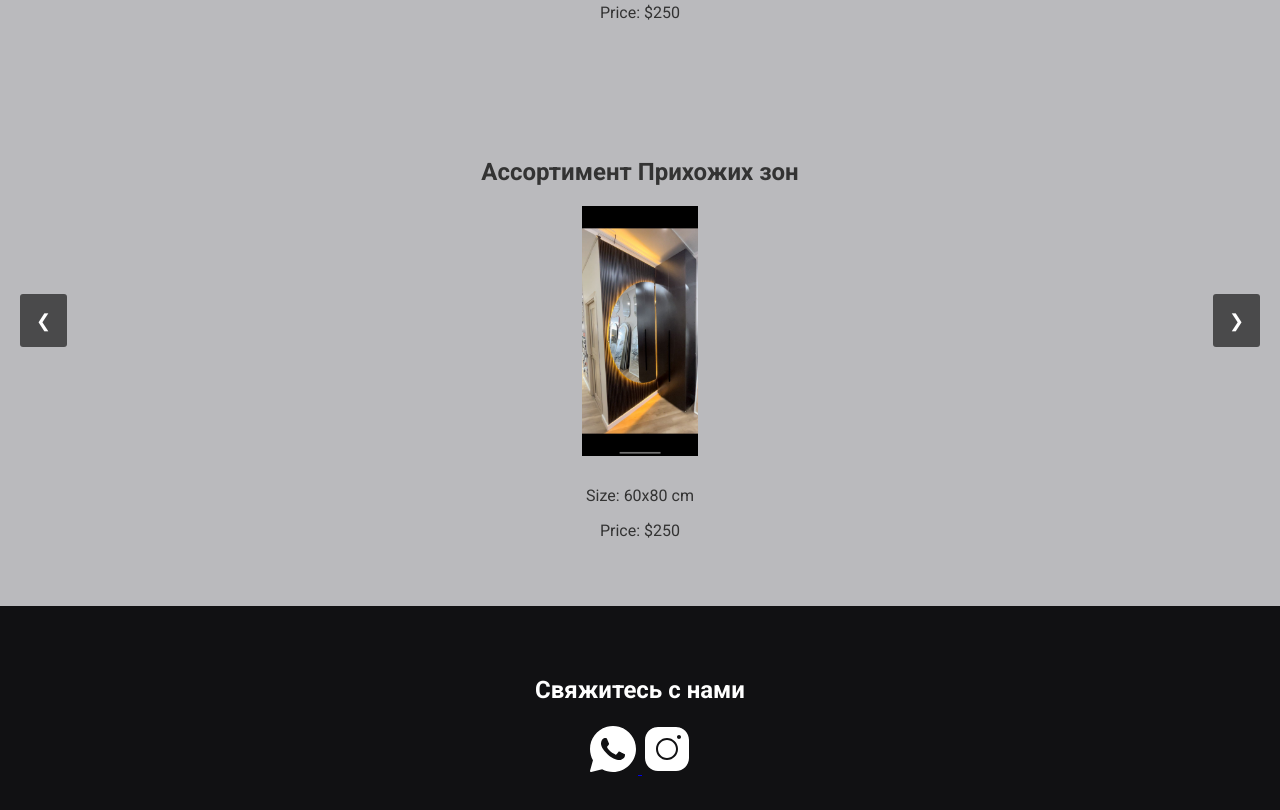
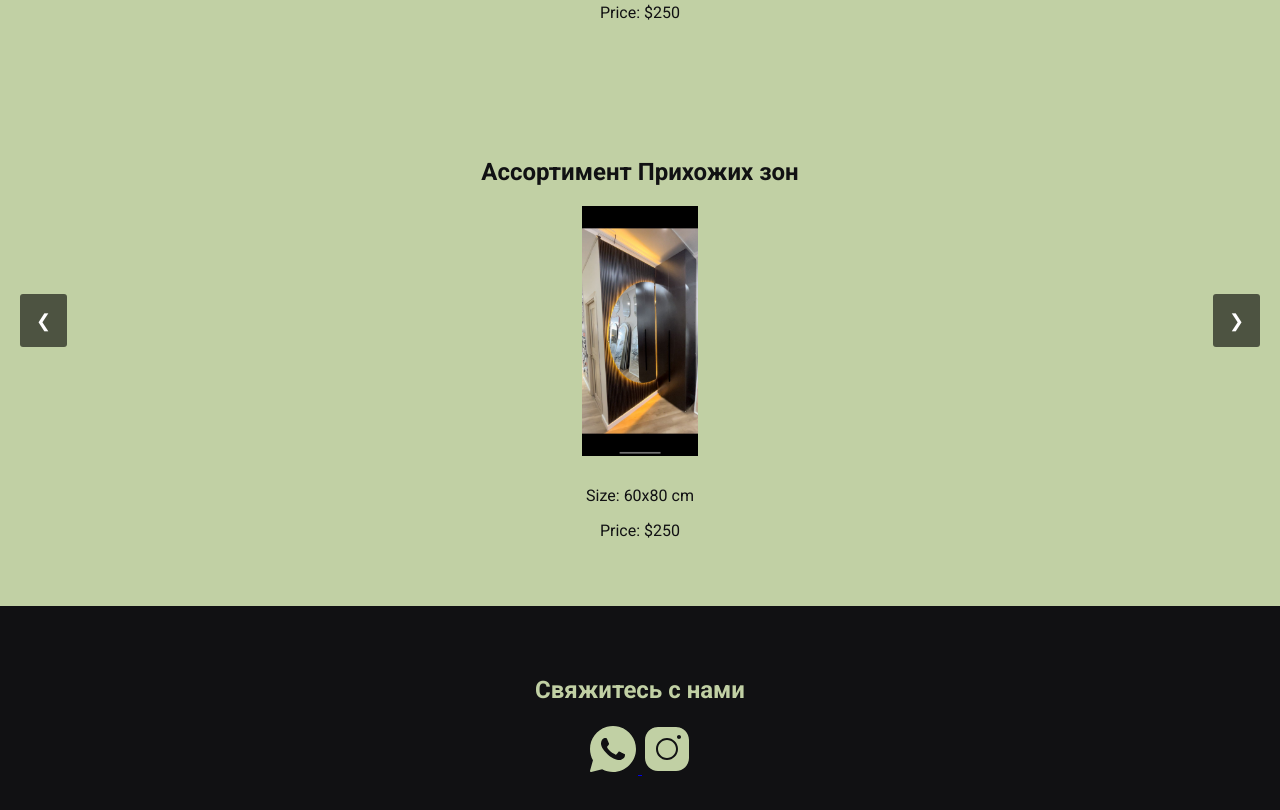
Before and after one commit to supermario7777/TV_zone_landing_page, a plain HTML site: page index.html in a window 1280 px wide. Shown: the part 797-1607 px from the top of the page. Drawn offline with Linux system fonts and the light colour scheme.

Commit message:
final updates

```diff
--- a/index.html
+++ b/index.html
@@ -66,12 +66,12 @@
     <section id="contact">
         <h2>Свяжитесь с нами</h2>
         <a href="https://wa.me/87018724393" target="_blank">
-        <svg xmlns="http://www.w3.org/2000/svg" x="0px" y="0px" width="50" height="50" viewBox="0 0 50 50" style="fill: white;">
+        <svg xmlns="http://www.w3.org/2000/svg" x="0px" y="0px" width="50" height="50" viewBox="0 0 50 50" style="fill: #C1D0A4;">
             <path d="M25,2C12.318,2,2,12.318,2,25c0,3.96,1.023,7.854,2.963,11.29L2.037,46.73c-0.096,0.343-0.003,0.711,0.245,0.966 C2.473,47.893,2.733,48,3,48c0.08,0,0.161-0.01,0.24-0.029l10.896-2.699C17.463,47.058,21.21,48,25,48c12.682,0,23-10.318,23-23 S37.682,2,25,2z M36.57,33.116c-0.492,1.362-2.852,2.605-3.986,2.772c-1.018,0.149-2.306,0.213-3.72-0.231 c-0.857-0.27-1.957-0.628-3.366-1.229c-5.923-2.526-9.791-8.415-10.087-8.804C15.116,25.235,13,22.463,13,19.594 s1.525-4.28,2.067-4.864c0.542-0.584,1.181-0.73,1.575-0.73s0.787,0.005,1.132,0.021c0.363,0.018,0.85-0.137,1.329,1.001 c0.492,1.168,1.673,4.037,1.819,4.33c0.148,0.292,0.246,0.633,0.05,1.022c-0.196,0.389-0.294,0.632-0.59,0.973 s-0.62,0.76-0.886,1.022c-0.296,0.291-0.603,0.606-0.259,1.19c0.344,0.584,1.529,2.493,3.285,4.039 c2.255,1.986,4.158,2.602,4.748,2.894c0.59,0.292,0.935,0.243,1.279-0.146c0.344-0.39,1.476-1.703,1.869-2.286 s0.787-0.487,1.329-0.292c0.542,0.194,3.445,1.604,4.035,1.896c0.59,0.292,0.984,0.438,1.132,0.681 C37.062,30.587,37.062,31.755,36.57,33.116z"></path>
         </svg>
         </a>
         <a href="https://instagram.com/kulsary_dekor" target="_blank">
-        <svg xmlns="http://www.w3.org/2000/svg" x="0px" y="0px" width="50" height="50" viewBox="0 0 50 50" style="fill: white;">
+        <svg xmlns="http://www.w3.org/2000/svg" x="0px" y="0px" width="50" height="50" viewBox="0 0 50 50" style="fill: #C1D0A4;">
             <path d="M 16 3 C 8.83 3 3 8.83 3 16 L 3 34 C 3 41.17 8.83 47 16 47 L 34 47 C 41.17 47 47 41.17 47 34 L 47 16 C 47 8.83 41.17 3 34 3 L 16 3 z M 37 11 C 38.1 11 39 11.9 39 13 C 39 14.1 38.1 15 37 15 C 35.9 15 35 14.1 35 13 C 35 11.9 35.9 11 37 11 z M 25 14 C 31.07 14 36 18.93 36 25 C 36 31.07 31.07 36 25 36 C 18.93 36 14 31.07 14 25 C 14 18.93 18.93 14 25 14 z M 25 16 C 20.04 16 16 20.04 16 25 C 16 29.96 20.04 34 25 34 C 29.96 34 34 29.96 34 25 C 34 20.04 29.96 16 25 16 z"></path>
         </svg>
         </a>
--- a/style/styles.css
+++ b/style/styles.css
@@ -2,13 +2,13 @@ body {
     font-family: "Roboto", sans-serif;
     margin: 0;
     padding: 0;
-    background-color: #bababd;
-    color: #333333;
+    background-color: #C1D0A4;
+    color: #111113;
 }
 
 header {
     background: #111113;
-    color: white;
+    color: #C1D0A4;
     text-align: center;
     padding: 100px 20px;
 }
@@ -26,12 +26,12 @@ header p {
     display: inline-block;
     margin-top: 20px;
     padding: 10px 20px;
-    background-color: white;
+    background-color: #C1D0A4;
     /* Лазурный цвет */
     color: #111113;
     text-decoration: none;
     border-radius: 5px;
-    transition: background-color 0.3s ease;
+    font-weight: 400;
 }
 
 
@@ -90,7 +90,7 @@ header p {
 #contact {
     background-color: #111113;
     /* Фиолетовый цвет */
-    color: white;
+    color: #C1D0A4;
     padding: 50px 20px;
     text-align: center;
 }
```
